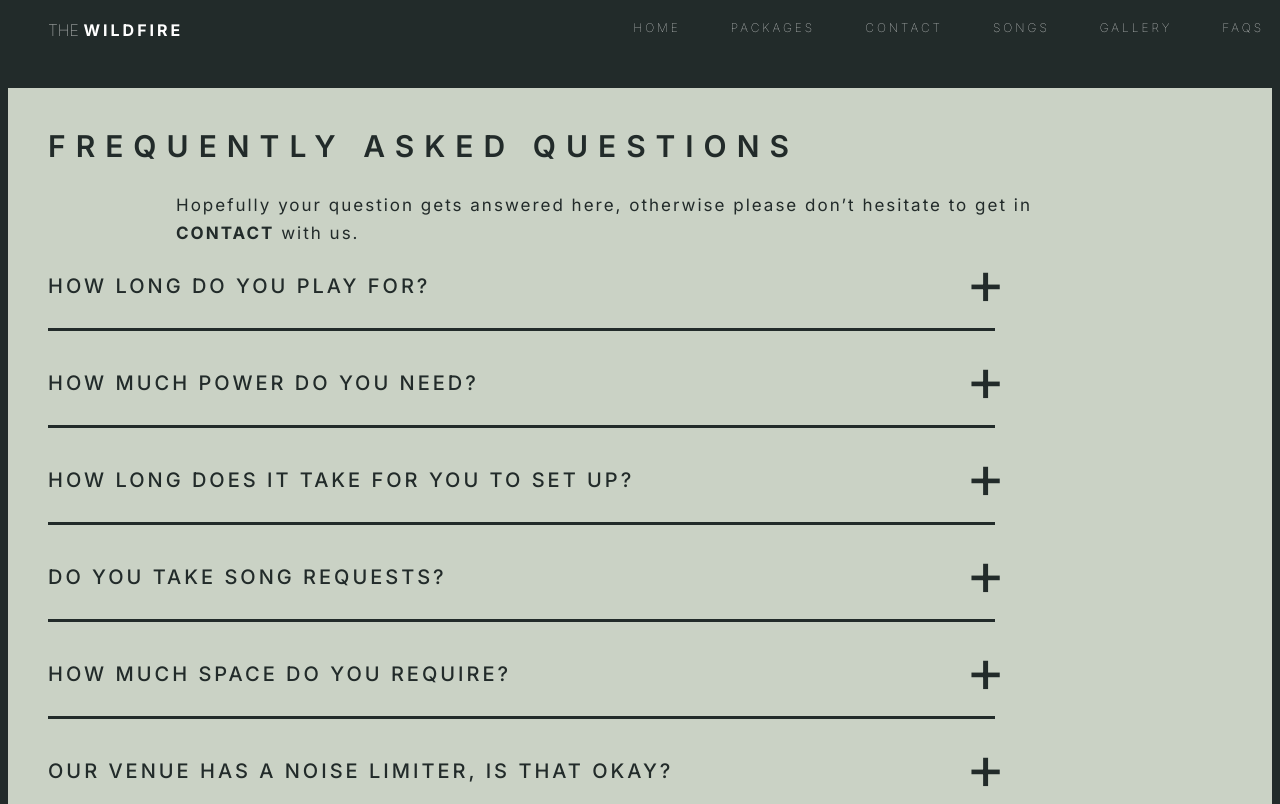
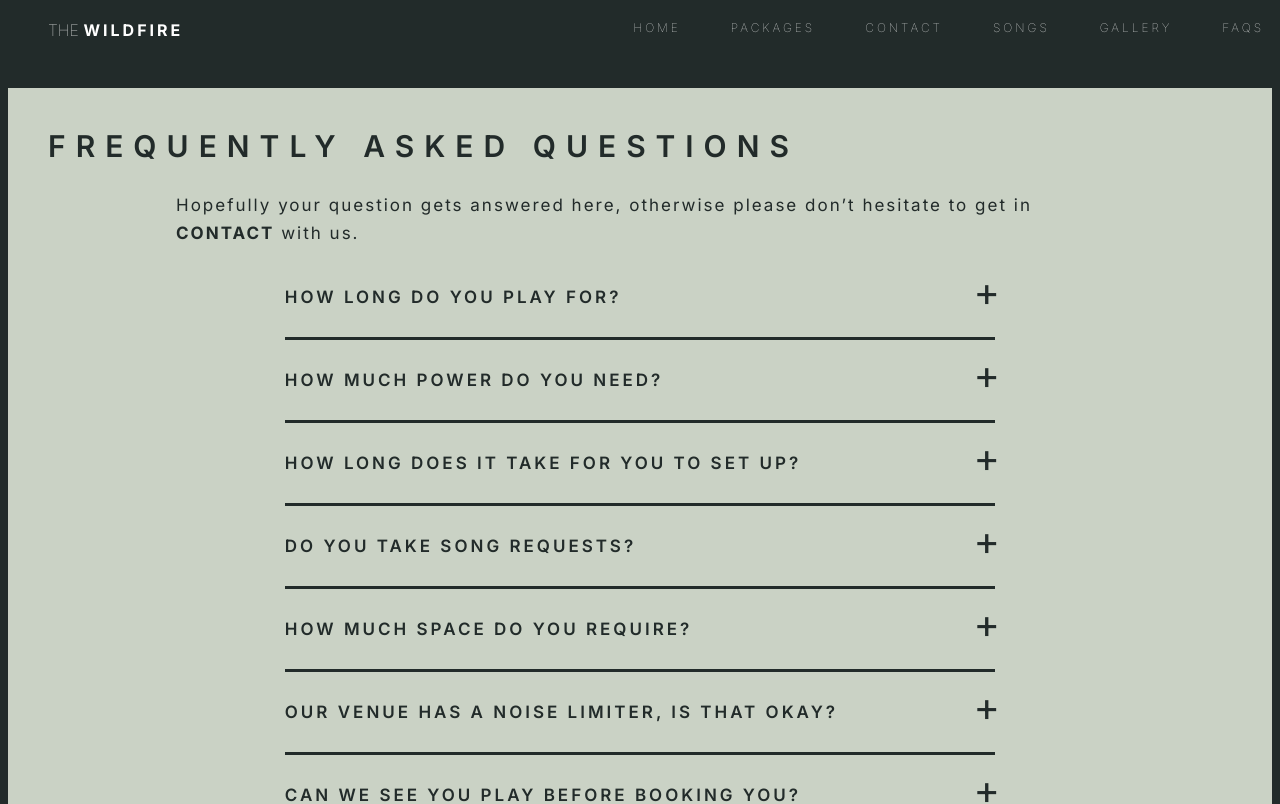
Before and after one commit to Dan-Sutton/the-wildfire-remake, a Next.js app: page /faqs in a window 1280 px wide. Shown: the top 804 px of the page. Built offline with nearby package versions, Linux system fonts and the light colour scheme.

Commit message:
faq info

```diff
--- a/app/components/faqItem.module.css
+++ b/app/components/faqItem.module.css
@@ -1,9 +1,10 @@
 .faq {
   display: flex;
   flex-direction: column;
-  width: 80%;
+  width: 100%;
   gap: 20px;
   cursor: pointer;
+  border-bottom: 3px solid var(--primary);
 }
 
 .questionRow {
@@ -15,16 +16,16 @@
 }
 
 .question {
-  font-weight: 500;
+  font-weight: 600;
   letter-spacing: 3px;
-  font-size: 20px;
+  font-size: 17px;
 }
 
 .expandButton {
   position: absolute;
   right: 0;
   bottom: -5px;
-  transform: scale(3);
+  transform: scale(2);
 }
 
 .expandIcon {
@@ -46,21 +47,18 @@
 }
 
 .descriptionRow {
-  border-bottom: 3px solid var(--primary);
+  padding-bottom: 20px;
   overflow: hidden;
-  padding-bottom: 20px;
-  transition: all 0.3s;
-  font-size: 17px;
+  font-size: 14px;
   letter-spacing: 2px;
+  transition: all 0.5s;
 }
 
 .descriptionRowHidden {
+  height: 0;
   color: var(--highlight);
-  height: 0px;
   overflow: hidden;
-  padding-bottom: -20px;
-  border-bottom: 3px solid var(--primary);
-  transition: all 0.3s;
-  font-size: 17px;
+  font-size: 14px;
   letter-spacing: 2px;
+  transition: all 0.5s;
 }
--- a/app/faqs/faqs.module.css
+++ b/app/faqs/faqs.module.css
@@ -23,7 +23,9 @@
 }
 
 .faqsList {
+  margin-top: 30px;
   display: flex;
   flex-direction: column;
-  gap: 40px;
+  gap: 30px;
+  padding: 0 20%;
 }
--- a/app/faqs/page.tsx
+++ b/app/faqs/page.tsx
@@ -19,25 +19,25 @@ export default function Faqs() {
           <FaqItem
             question={"HOW LONG DO YOU PLAY FOR?"}
             description={
-              "Two sets equating to 2:15 hours, with a break in the middle."
+              "Two sets equating to two hours, with a break in the middle. Generally our first set will be 45 minutes, and the second set at 75 minutes."
             }
           />
           <FaqItem
             question={"HOW MUCH POWER DO YOU NEED?"}
             description={
-              "Two sets equating to 2:15 hours, with a break in the middle."
+              "2 x 13-amp sockets are generally fine for our system, however the more, the better!"
             }
           />
           <FaqItem
             question={"HOW LONG DOES IT TAKE FOR YOU TO SET UP?"}
             description={
-              "Two sets equating to 2:15 hours, with a break in the middle."
+              "Up to 120 minutes. We can have background music playing within around 30 minutes of load in."
             }
           />
           <FaqItem
             question={"DO YOU TAKE SONG REQUESTS?"}
             description={
-              "Two sets equating to 2:15 hours, with a break in the middle."
+              "Generally we don’t take song requests but this can be discussed."
             }
           />
           <FaqItem
@@ -49,13 +49,13 @@ export default function Faqs() {
           <FaqItem
             question={"OUR VENUE HAS A NOISE LIMITER, IS THAT OKAY?"}
             description={
-              "Two sets equating to 2:15 hours, with a break in the middle."
+              "Yes, we regularly work at venues with noise limiters. We are happy to contact the venue in advance of the event to make sure we have all the required information to enable us to plan accordingly."
             }
           />
           <FaqItem
             question={"CAN WE SEE YOU PLAY BEFORE BOOKING YOU?"}
             description={
-              "Two sets equating to 2:15 hours, with a break in the middle."
+              "As a professional function band our bookings tend to be weddings and private events that unfortunately we are unable to invite guests to. We do play some public gigs, so keep an eye on our social media! You can also check out our testimonials page to see what previous clients have said about their experience with the band."
             }
           />
         </div>
```
